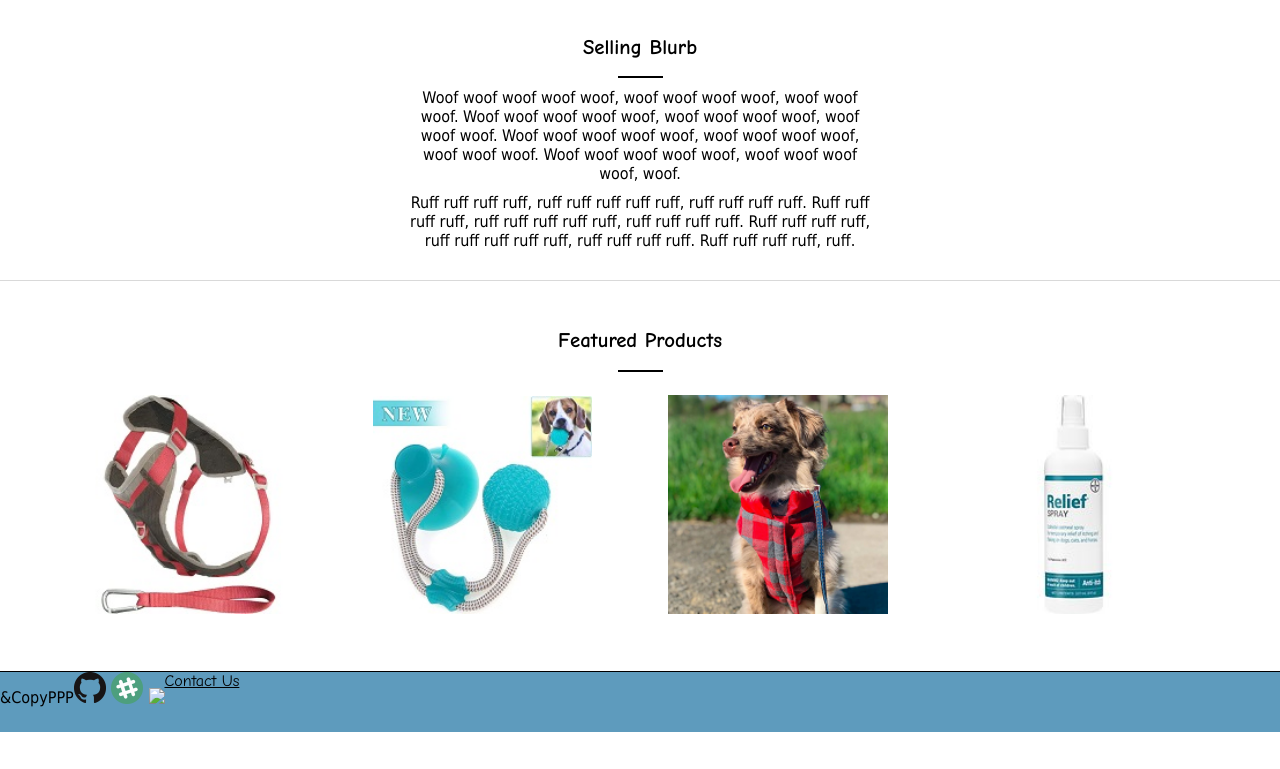
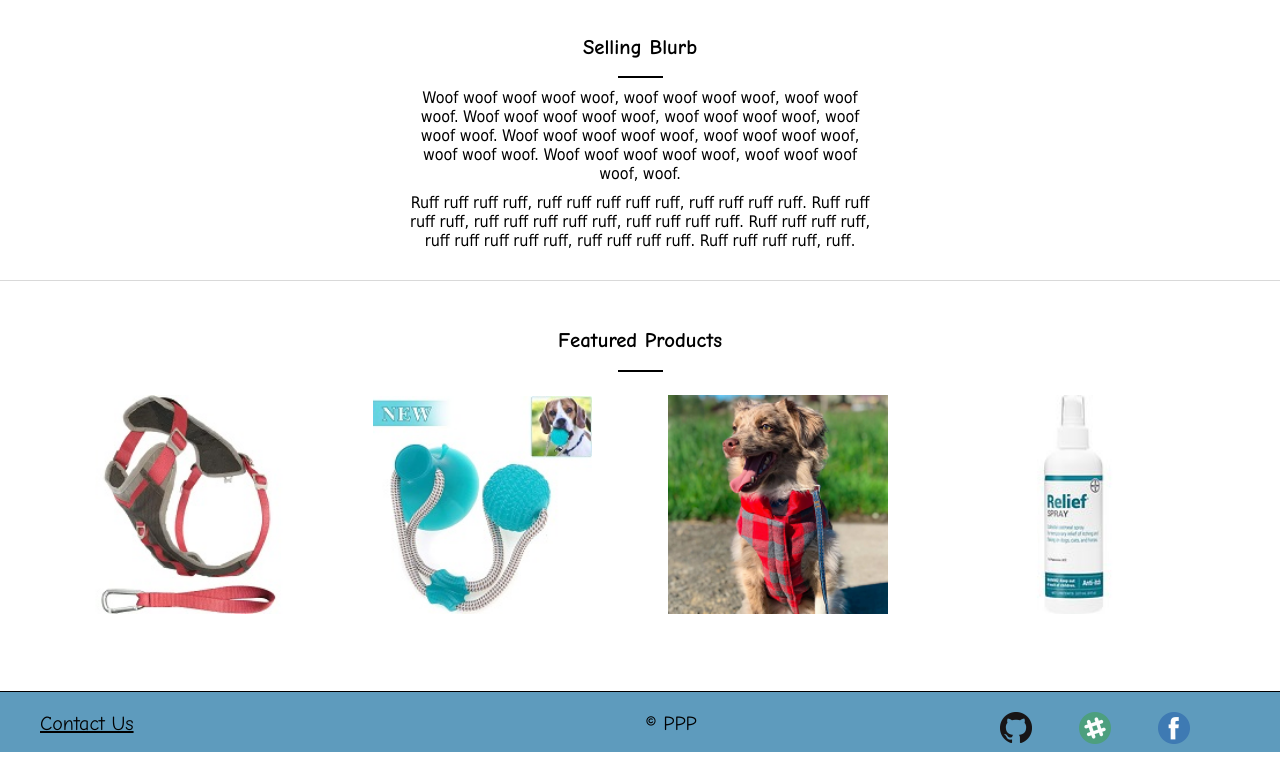
Before and after one commit to ToriiJenkins/StoreFront, a plain HTML site: page index.html in a window 1280 px wide. Shown: the part 988-1757 px from the top of the page. Before the commit the page ends 1730 px from the top, so only its background shows below. Drawn offline with Linux system fonts and the light colour scheme.

Commit message:
footerComplete

```diff
--- a/index.html
+++ b/index.html
@@ -14,10 +14,6 @@
 
         <a href="#Home" id="icon"><img src="img/50x50_Icon.png" /></a>
         <h1 id="company">Perfectly Pampered Pooch</h1>
-
-
-        <!---- <a href="#search" id="search"><img src="img/search.png" /></a>*/  -->
-
 
         <nav id="navi">
             <a href="#home">Home</a>
@@ -71,20 +67,22 @@
         <a href="#feature"><img src="img/reliefSpray.jpg" /></a>
     </section>
 
-    <footer>
+    <footer class="foot">
         <div id="copyright">
-            <p>&CopyPPP</p>
+            &copy; PPP
+        </div>
+
+        <div id="contact">
+            <a href="#contact">Contact Us</a>
         </div>
 
         <div id="socialLinks">
             <a href "#gitHub"><img src="img/GitHub-Mark-32px.png" /></a>
             <a href "#linkedIn"><img src="img/slack.png" /></a>
-            <a href "#linkedIn"><img src="img/slack." /></a>
+            <a href "#linkedIn"><img src="img/facebook.png" /></a>
         </div>
 
-        <div id="contactUs">
-            <a href="#contact">Contact Us</a>
-        </div>
+
     </footer>
 </div> <!--contentWrapper-->
 </html>
--- a/main.css
+++ b/main.css
@@ -160,8 +160,9 @@ header.search{
 }
 
 /* footer */
-footer{
-    margin: 0 0 10px 0;
+
+.foot{
+    margin: 20px 0 10px 0;
     border-bottom: solid 0px #4588AD;
     border-top: solid 1px black;/* #4588AD;*/
     width: 100%;
@@ -171,5 +172,26 @@ footer{
     flex-direction: row;
     flex-wrap: wrap;
     align-content: space-between;
-
 }
+#copyright{
+    order: 3;
+    margin-top:20px;
+    margin-left: 40%;
+    font-size: 20px;
+}
+#contact{
+    order:1;
+    margin-top: 20px;
+    margin-left: 40px;
+    font-size: 20px;
+}
+#socialLinks{
+    order: 4;
+    margin-left: auto;
+    margin-right: 50px;
+    font-size:130%;
+    padding: 20px;
+}
+#socialLinks a{
+    margin: 20px;
+}
```
